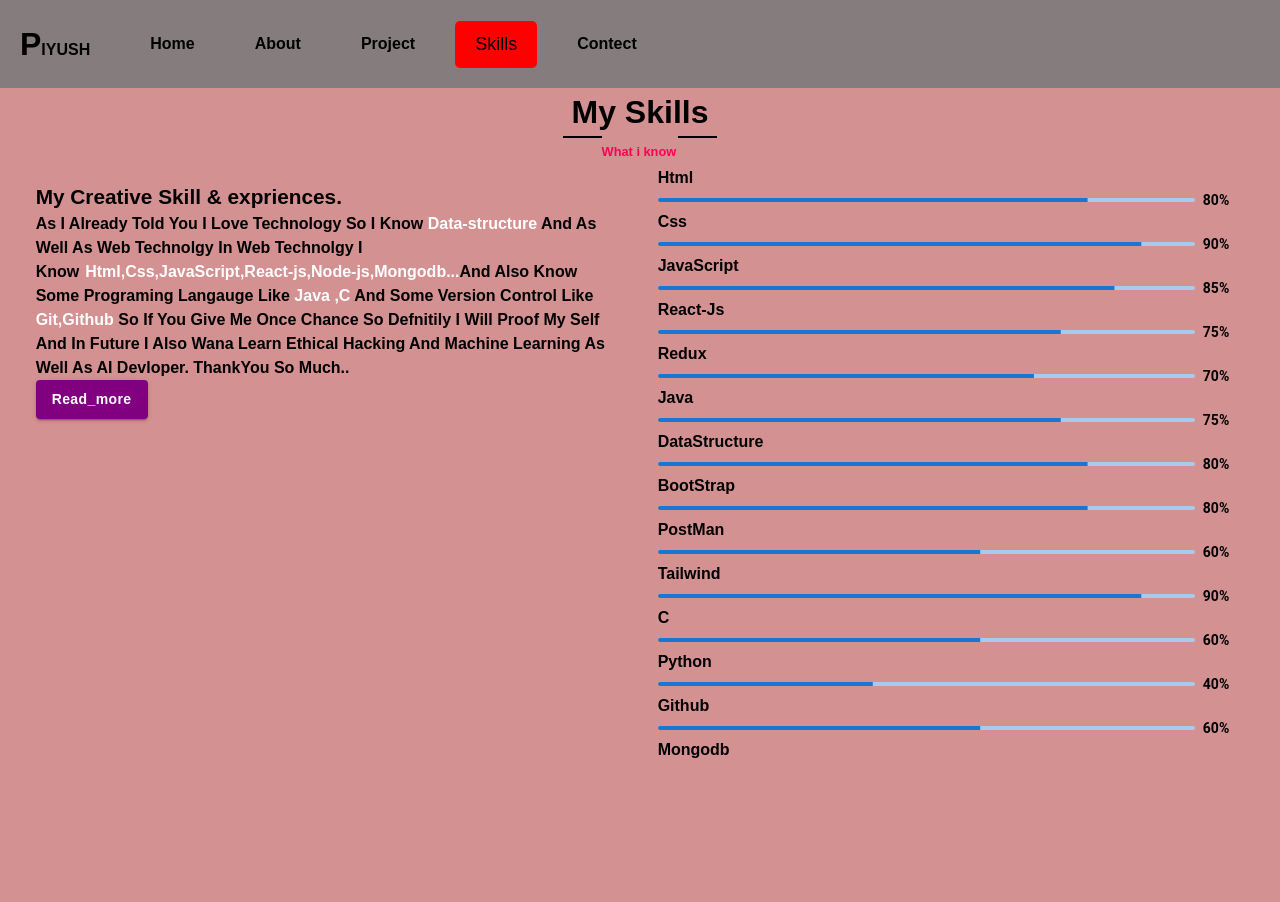
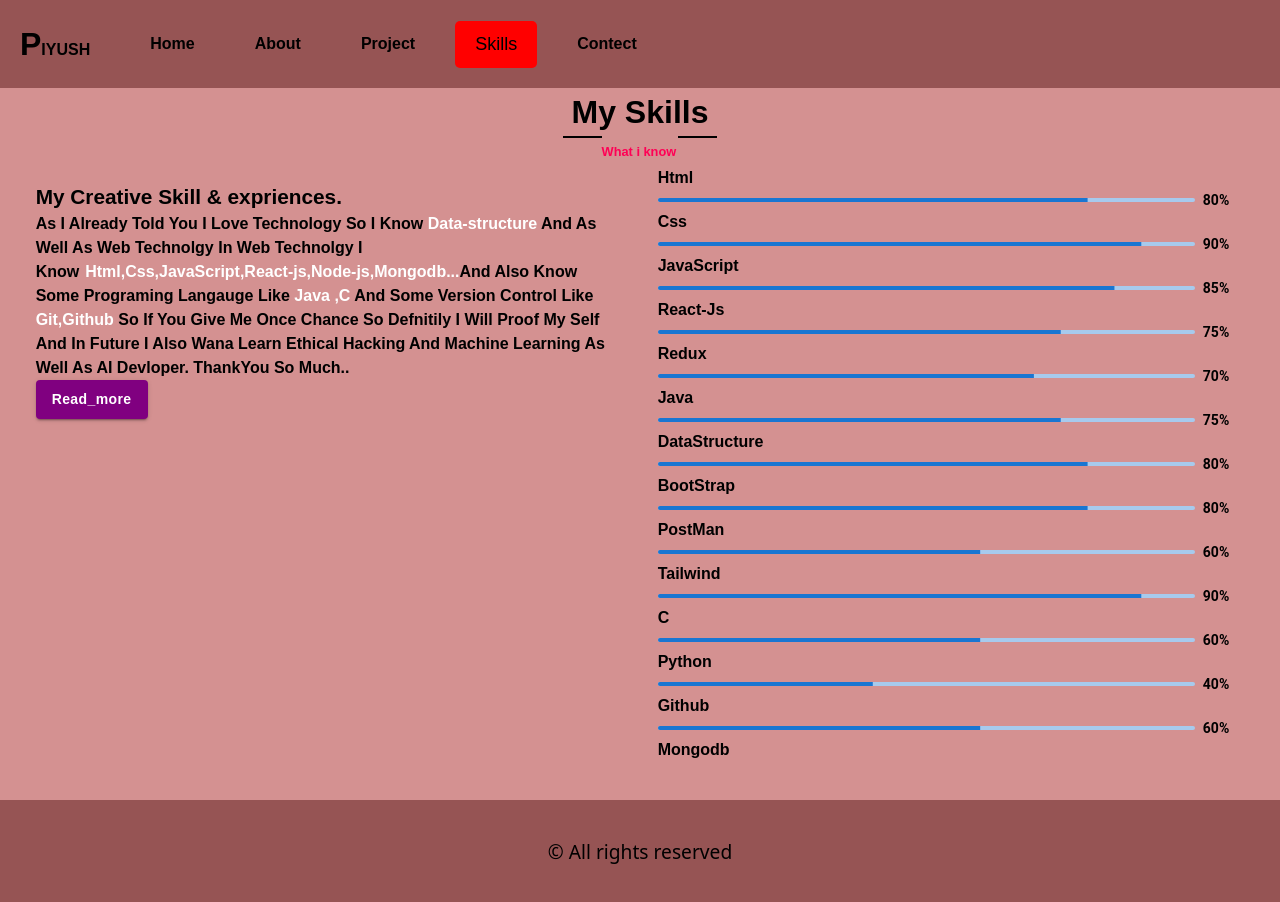
Before and after one commit to piyush254/PortfolioPiyush, a React (Vite) app: page /skills in a window 1280 px wide. Shown: the top 902 px of the page. Before the commit the page ends 800 px from the top, so only its background shows below. Built offline with nearby package versions, Linux system fonts and the light colour scheme.

Commit message:
portfolio

```diff
--- a/src/App.jsx
+++ b/src/App.jsx
@@ -7,13 +7,14 @@ import Project from "./Component/Project";
 import About from "./Component/About";
 import Skills from "./Component/Skills";
 import Contect from "./Component/Contect";
+import Footer from "./Component/Footer";
 function App() {
   const router = createBrowserRouter([
     {
       path: "/",
       element: (
         <>
-          <Header /> <Home /> <About /> <Skills />  <Contect /> <Project />
+          <Header /> <Home /> <About /> <Skills />  <Contect /> <Project /> <Footer/>
         </>
       ),
     },
@@ -21,7 +22,7 @@ function App() {
       path: "/About",
       element: (
         <>
-          <Header /> <About />
+          <Header /> <About /> <Footer/>
         </>
       ),
     },
@@ -29,7 +30,7 @@ function App() {
       path: "/Project",
       element: (
         <>
-          <Header /> <Project />
+          <Header /> <Project /> <Footer/>
         </>
       ),
     },
@@ -37,7 +38,7 @@ function App() {
       path: "/skills",
       element: (
         <>
-          <Header /> <Skills />
+          <Header /> <Skills /> <Footer/>
         </>
       ),
     },
@@ -45,7 +46,7 @@ function App() {
       path: "/Contect",
       element: (
         <>
-          <Header /> <Contect />
+          <Header /> <Contect /> <Footer/>
         </>
       ),
     },
--- a/src/Component/Contact.css
+++ b/src/Component/Contact.css
@@ -2,7 +2,6 @@
   height: auto;
   width: 100%;
   padding-top: 0%;
-  /* background-image: linear-gradient(white, rgb(208, 201, 201)); */
 }
 .ContactusBlock {
   height: 12%;
@@ -56,3 +55,9 @@
   border-radius: 6px;
   background-color: rgb(0, 195, 255);
 }
+
+
+.whoiam{
+  min-width: 100px;
+  width: fit-content;
+}
--- a/src/Component/Contect.jsx
+++ b/src/Component/Contect.jsx
@@ -7,7 +7,7 @@ import WhatsAppIcon from "@mui/icons-material/WhatsApp";
 import MailIcon from "@mui/icons-material/Mail";
 import PersonIcon from "@mui/icons-material/Person";
 import LocationOnIcon from "@mui/icons-material/LocationOn";
-// import Forms from "./Forms"; // Assuming Forms is another component you have
+
 
 const Contact = (props) => {
   return (
@@ -25,9 +25,7 @@ const Contact = (props) => {
           <div className="messagemainblock">
             <h5>Get in Touch</h5>
             <p className="contactparagrafh">
-              You Can Contact Me Here So Here Is Form Tag You Can Direct Mail
-              Here And As Well As Tap In Click Also It Will Redirect On Their
-              That's All ThankYou So Much... Sir/Mam{" "}
+            You can contact me directly here. Simply click on the provided links to reach out to me via your preferred method. Thank you so much!{" "}
             </p>
             <div className="contactlogo">
               <LogoName
--- /dev/null
+++ b/src/Component/Footer.jsx
@@ -0,0 +1,15 @@
+import React from "react";
+import "./Header.css";
+
+
+function Footer() {
+  return (
+    <>
+      <footer>
+        <p>&copy; All rights reserved</p>
+      </footer>
+    </>
+  );
+}
+
+export default Footer;
--- a/src/Component/Header.css
+++ b/src/Component/Header.css
@@ -15,7 +15,7 @@ nav {
   top: 0;
   left: 0;
   z-index: 2;
-  background-color: #857d7d;
+  background-color: #965454;
   width: 100%;
   padding: 10px 0;
 }
@@ -69,7 +69,13 @@ a {
     font-size: 1.5rem;
   }
 }
-
+footer{
+  background-color: #965454;
+  text-align: center;
+  height: 15vh;
+  margin-top: 2%;
+  padding-top: 3%;
+}
 /* Mobile devices */
 @media (max-width: 600px) {
   ul {
@@ -82,6 +88,6 @@ a {
   }
 
   .FirstWord {
-    font-size: 1.2rem;
+    font-size: 1.5rem;
   }
 }
```
